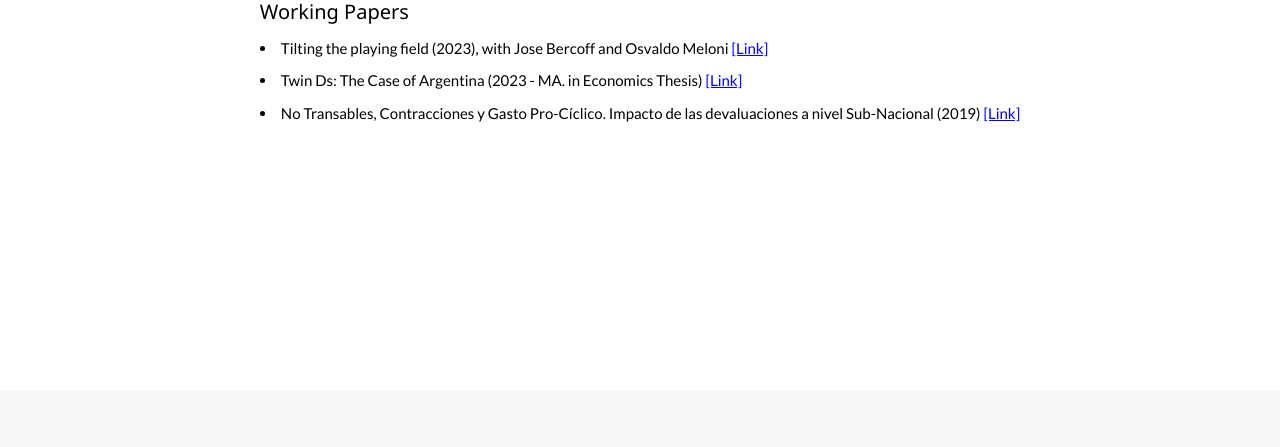
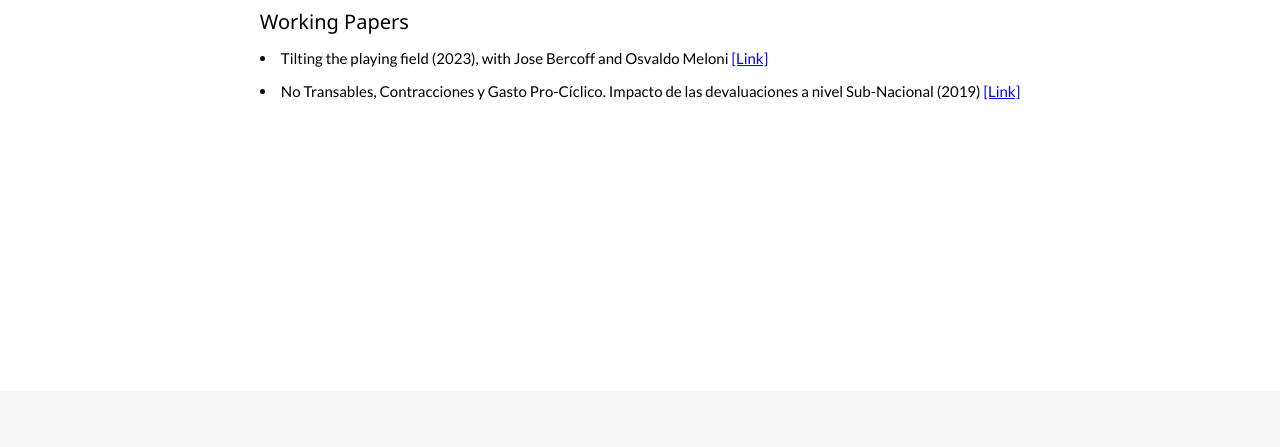
Before and after one commit to tabuencajuanm/tabuenca, a plain HTML site: page research.html in a window 1280 px wide. Shown: the part 229-676 px from the top of the page. Drawn offline with nearby package versions, Linux system fonts and the light colour scheme.

Commit message:
Update research.html

```diff
--- a/research.html
+++ b/research.html
@@ -44,8 +44,6 @@ body {font-family: "Lato", sans-serif}
 
     <li style="text-align: justify; margin-bottom: 10px;"> Tilting the playing field (2023), with Jose Bercoff and Osvaldo Meloni  <a href="https://drive.google.com/file/d/1aohAyat83JPwyK4Hq6CJvfSrFBvvB4Yg/view?usp=drive_link" target="_blank" style="color: blue;">[Link]</a> </li>
 
-    <li style="text-align: justify; margin-bottom: 10px;"> Twin Ds: The Case of Argentina (2023 - MA. in Economics Thesis)  <a href="https://drive.google.com/file/d/1atO4XhcZ50NN7prmo-JpUZvyxFKvQMGs/view?usp=drive_link" target="_blank" style="color: blue;">[Link]</a> </li>
-
     <li style="text-align: justify; margin-bottom: 10px;"> No Transables, Contracciones y Gasto Pro-Cíclico. Impacto de las devaluaciones a nivel Sub-Nacional (2019)  <a href="https://drive.google.com/file/d/1aorqNtBTzHot4M3j5xo4zeREEIqgxuf8/view?usp=drive_link" target="_blank" style="color: blue;">[Link]</a> </li>
 
 
```
